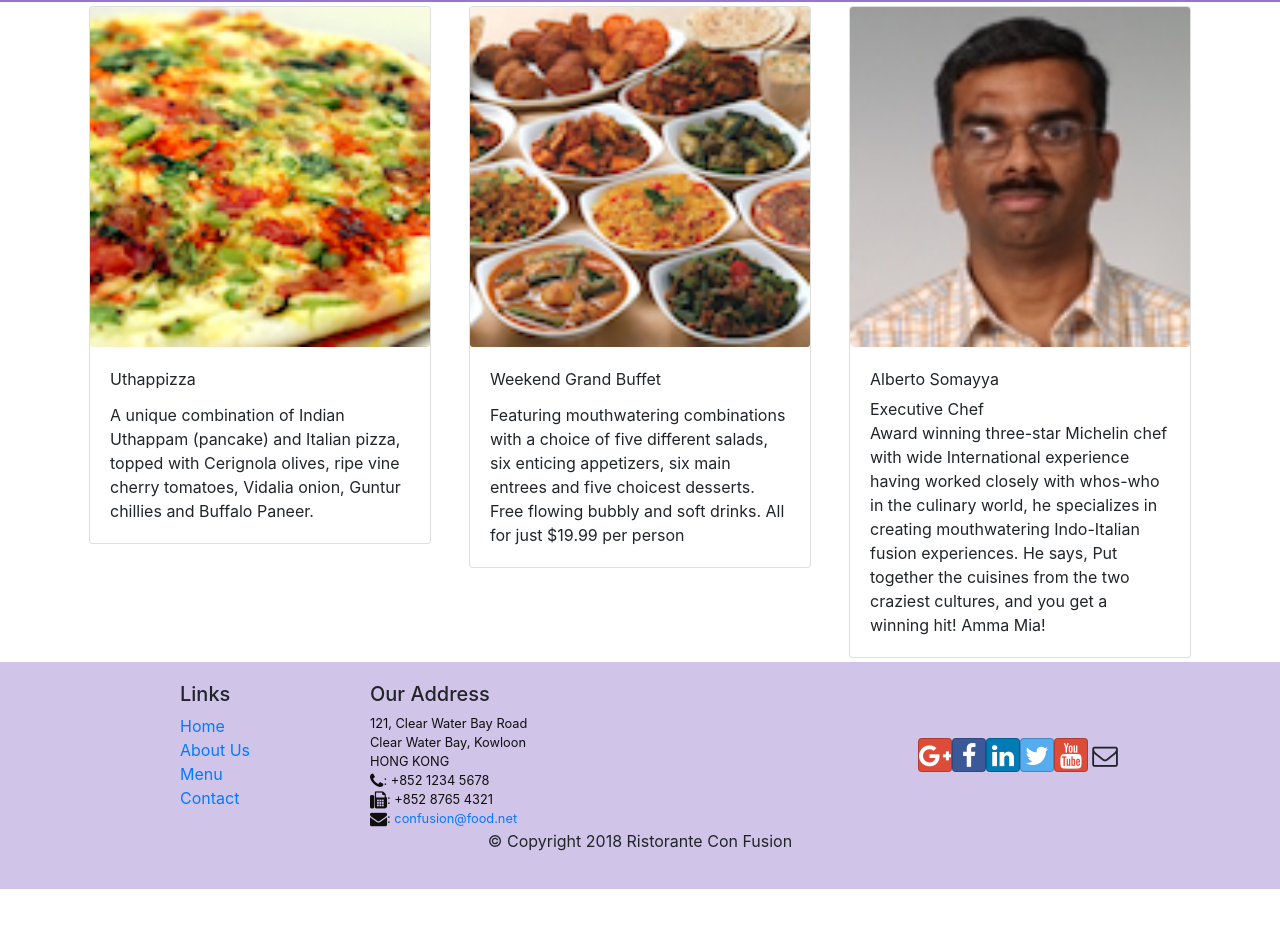
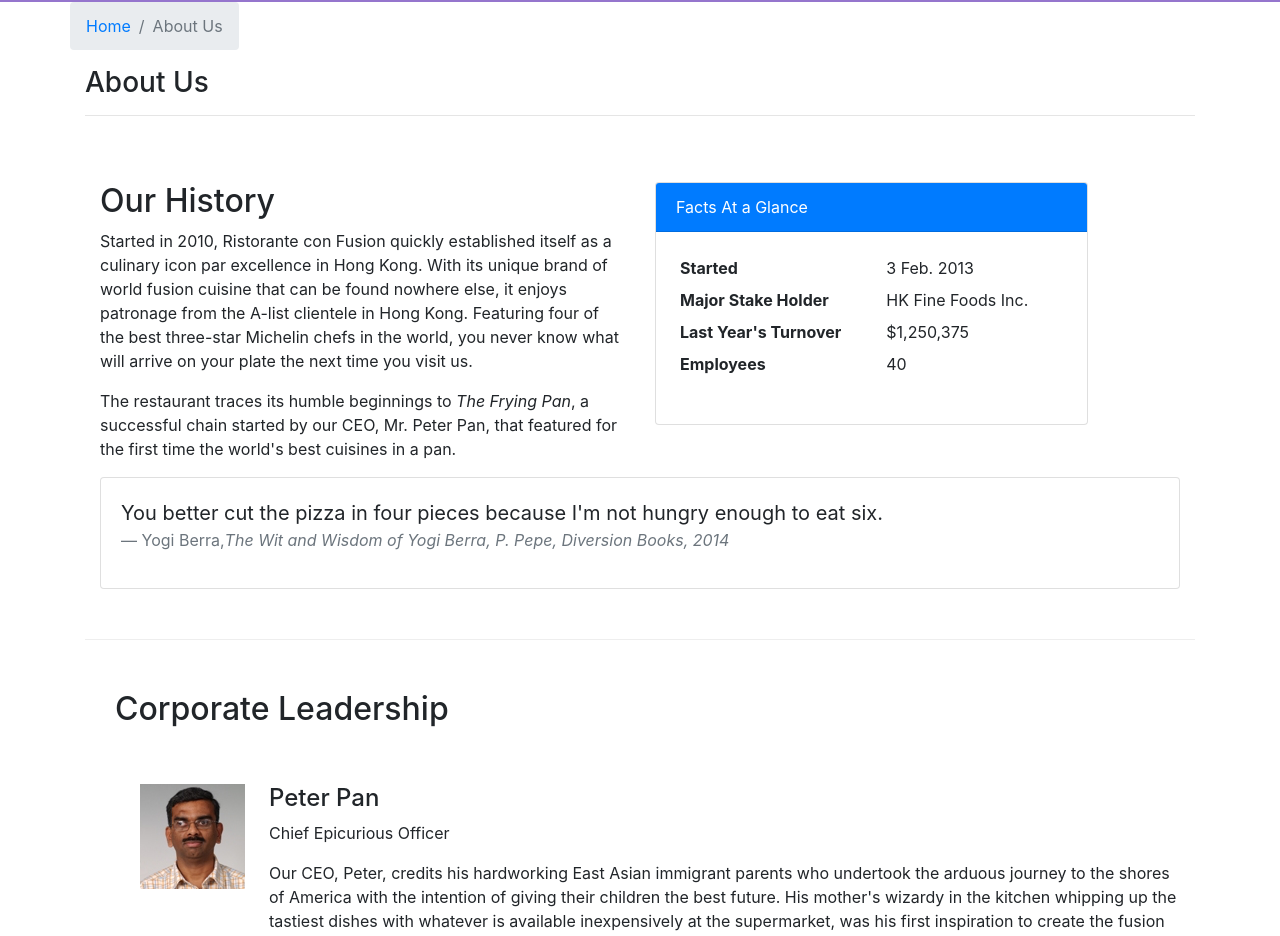
Before and after one commit to gargp1065/reactjs, a React (Create React App) app: page /aboutus in a window 1280 px wide. Before the commit this address led to /home. Shown: the part 340-1276 px from the top of the page. Before the commit the page ends 1229 px from the top, so only its background shows below. Built offline with nearby package versions, Linux system fonts and the light colour scheme.

Commit message:
Added About Us

```diff
--- /dev/null
+++ b/src/components/AboutComponent.js
@@ -0,0 +1,99 @@
+import React from 'react';
+import { Breadcrumb, BreadcrumbItem, Card, CardBody, CardHeader, Media } from 'reactstrap';
+import { Link } from 'react-router-dom';
+
+function RenderItem({leaders}) {
+    return (
+        <div className="mt-5">
+            {leaders.map((leader) => {
+                return (
+                    <Media as="li">
+                    <Media left end>
+                        <Media object src={leader.image} alt={leader.name} />
+                    </Media>
+                    <Media body className="ml-4 mb-5">
+                        <Media heading >{leader.name}</Media>
+                        <p>{leader.designation}</p>
+                        <p className="d-none d-sm-block">{leader.description}</p>
+                    </Media>
+                </Media>
+                );
+            })}
+        </div>
+    );
+}
+function About(props) {
+
+    const leaders = props.leaders.map((leader) => {
+        return (
+            <p>Leader {leader.name}</p>
+        );
+    });
+    return(
+
+        <div className="container">
+            <div className="row">
+                <Breadcrumb>
+                    <BreadcrumbItem><Link to="/home">Home</Link></BreadcrumbItem>
+                    <BreadcrumbItem active>About Us</BreadcrumbItem>
+                </Breadcrumb>
+                <div className="col-12">
+                    <h3>About Us</h3>
+                    <hr />
+                </div>
+            </div>
+            <div className="row row-content">
+                <div className="col-12 col-md-6">
+                    <h2>Our History</h2>
+                    <p>Started in 2010, Ristorante con Fusion quickly established itself as a culinary icon par excellence in Hong Kong. With its unique brand of world fusion cuisine that can be found nowhere else, it enjoys patronage from the A-list clientele in Hong Kong.  Featuring four of the best three-star Michelin chefs in the world, you never know what will arrive on your plate the next time you visit us.</p>
+                    <p>The restaurant traces its humble beginnings to <em>The Frying Pan</em>, a successful chain started by our CEO, Mr. Peter Pan, that featured for the first time the world's best cuisines in a pan.</p>
+                </div>
+                <div className="col-12 col-md-5">
+                    <Card>
+                        <CardHeader className="bg-primary text-white">Facts At a Glance</CardHeader>
+                        <CardBody>
+                            <dl className="row p-1">
+                                <dt className="col-6">Started</dt>
+                                <dd className="col-6">3 Feb. 2013</dd>
+                                <dt className="col-6">Major Stake Holder</dt>
+                                <dd className="col-6">HK Fine Foods Inc.</dd>
+                                <dt className="col-6">Last Year's Turnover</dt>
+                                <dd className="col-6">$1,250,375</dd>
+                                <dt className="col-6">Employees</dt>
+                                <dd className="col-6">40</dd>
+                            </dl>
+                        </CardBody>
+                    </Card>
+                </div>
+                <div className="col-12">
+                    <Card>
+                        <CardBody className="bg-faded">
+                            <blockquote className="blockquote">
+                                <p className="mb-0">You better cut the pizza in four pieces because
+                                    I'm not hungry enough to eat six.</p>
+                                <footer className="blockquote-footer">Yogi Berra,
+                                <cite title="Source Title">The Wit and Wisdom of Yogi Berra,
+                                    P. Pepe, Diversion Books, 2014</cite>
+                                </footer>
+                            </blockquote>
+                        </CardBody>
+                    </Card>
+                </div>
+            </div>
+            <div className="container">
+            <div className="row row-content">
+                <div className="col-12">
+                    <h2>Corporate Leadership</h2>
+                </div>
+                <Media list>
+                        {/* //{leaders} */}
+                        {/* {console.log(props.leaders)}; */}
+                    <RenderItem leaders={props.leaders}/>
+                </Media>
+            </div>
+            </div>
+        </div>
+    );
+}
+
+export default About;
--- a/src/components/ContactComponent.js
+++ b/src/components/ContactComponent.js
@@ -7,7 +7,7 @@
             <div className="row">
                 <Breadcrumb>
                     <BreadcrumbItem><Link to="/home">Home</Link></BreadcrumbItem>
-                    <BreadcrumbItem active><Link to="/contacus">Contact Us</Link></BreadcrumbItem>
+                    <BreadcrumbItem active><Link to="/contactus">Contact Us</Link></BreadcrumbItem>
                 </Breadcrumb>
             </div>
             <div className="col-12">
--- a/src/components/MainComponent.js
+++ b/src/components/MainComponent.js
@@ -1,15 +1,16 @@
 import React, { Component } from 'react';
-import Menu from './MenuComponent'
-import {DISHES} from '../shared/dishes'
-import {COMMENTS} from '../shared/comments'
-import {LEADERS} from '../shared/leaders'
-import {PROMOTIONS} from '../shared/promotions'
-import Header from './HeaderComponent'
+import Menu from './MenuComponent';
+import {DISHES} from '../shared/dishes';
+import {COMMENTS} from '../shared/comments';
+import {LEADERS} from '../shared/leaders';
+import {PROMOTIONS} from '../shared/promotions';
+import Header from './HeaderComponent';
 import Footer from './FooterComponent';
-import Home from './HomeComponent'
-import {Switch, Route, Redirect} from 'react-router-dom'
-import Contact from './ContactComponent'
+import Home from './HomeComponent';
+import {Switch, Route, Redirect} from 'react-router-dom';
+import Contact from './ContactComponent';
 import DishDetail from './DishDetailComponent';
+import About from './AboutComponent';
 class Main extends Component {
   constructor(props) {
     super(props);
@@ -34,17 +35,21 @@
 
     const DishWithId = ({match}) => {
       return (
-        <DishDetail dish={this.state.dishes.filter((dish) => dish.id === parseInt(match.params.dishId, 10))[0]}
-          comments = {this.state.comments.filter((comment) => comment.dishId === parseInt(match.params.dishId, 10))}
+        <DishDetail dish={this.state.dishes.filter((dish) => {
+          return dish.id === parseInt(match.params.dishId, 10);
+        })[0]}
+          comments = {this.state.comments.filter((comment) => {
+            return comment.dishId === parseInt(match.params.dishId, 10);
+          })}
         />
       );
-
     }
     return (
       <div>
         <Header/>
         <Switch>
           <Route path="/home" component={HomePage}/>
+          <Route path="/aboutus" component={ () => <About leaders={this.state.leaders} />}/>
           <Route exact path="/menu" component={() => <Menu dishes={this.state.dishes}/> }/>
           <Route exact path='/menu/:dishId' component={DishWithId}/>
           <Route exact path="/contactus" component={Contact} />
--- a/src/shared/leaders.js
+++ b/src/shared/leaders.js
@@ -14,7 +14,7 @@
       image: '/assets/images/alberto.png',
       designation: 'Chief Food Officer',
       abbr: 'CFO',
-        featured: false,
+      featured: false,
       description: 'Our CFO, Danny, as he is affectionately referred to by his colleagues, comes from a long established family tradition in farming and produce. His experiences growing up on a farm in the Australian outback gave him great appreciation for varieties of food sources. As he puts it in his own words, Everything that runs, wins, and everything that stays, pays!'
     },
     {
@@ -23,7 +23,7 @@
       image: '/assets/images/alberto.png',
       designation: 'Chief Taste Officer',
       abbr: 'CTO',
-        featured: false,
+      featured: false,
       description: 'Blessed with the most discerning gustatory sense, Agumbe, our CFO, personally ensures that every dish that we serve meets his exacting tastes. Our chefs dread the tongue lashing that ensues if their dish does not meet his exacting standards. He lives by his motto, You click only if you survive my lick.'
     },
     {
```
Also changed, not shown: src/components/DishDetailComponent.js (line endings or trailing spaces).
